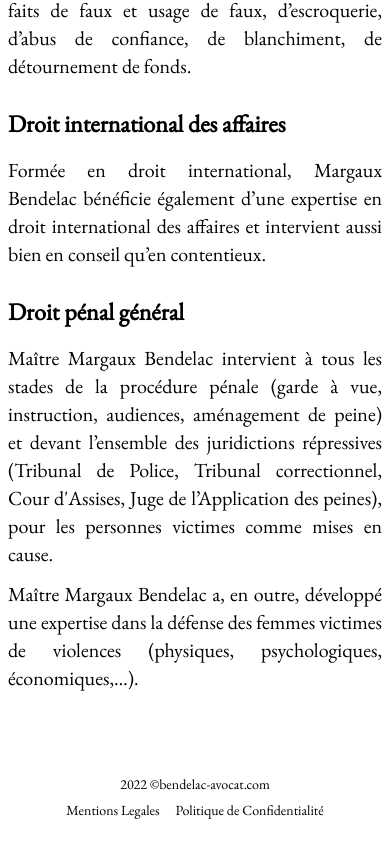
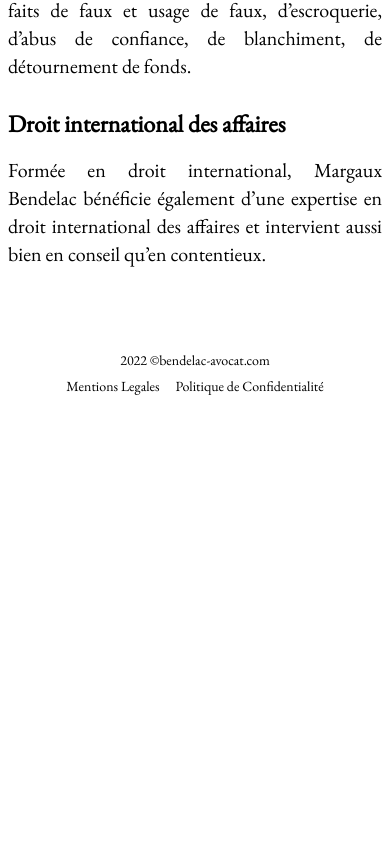
Before and after one commit to Chaloulou75/margauxbendelac2, a Nuxt app: page /competences in a window 390 px wide. Shown: the part 1029-1873 px from the top of the page. After the commit the page ends 1449 px from the top, so only its background shows below. Built offline with nearby package versions, Linux system fonts and the light colour scheme.

Commit message:
hidden sm

```diff
--- a/pages/competences.vue
+++ b/pages/competences.vue
@@ -60,7 +60,7 @@
         </div>
       </div>
 
-      <div class="flex items-end justify-between space-x-12">
+      <div class="items-end justify-between hidden space-x-12 md:flex">
         <div class="w-full md:basis-1/2">
           <div class="flex flex-col items-start py-2 md:px-6 md:py-4">
             <h2
```
